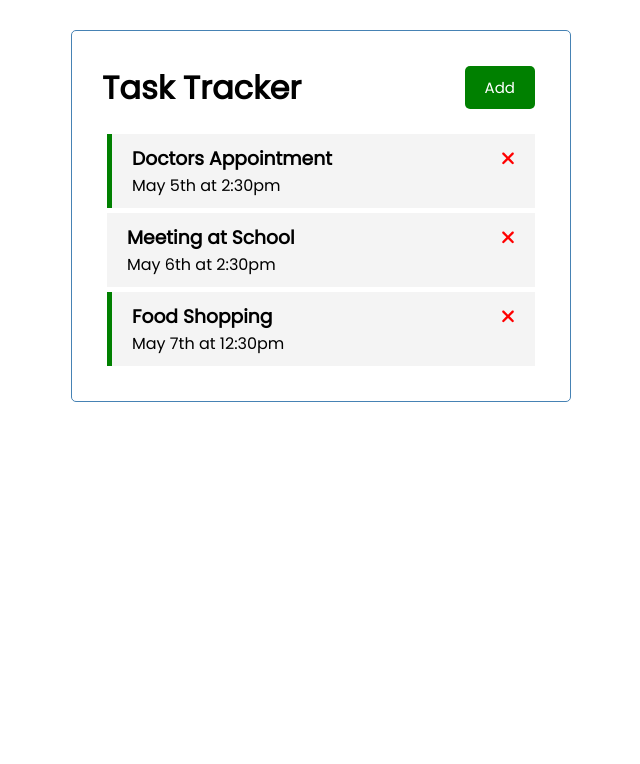
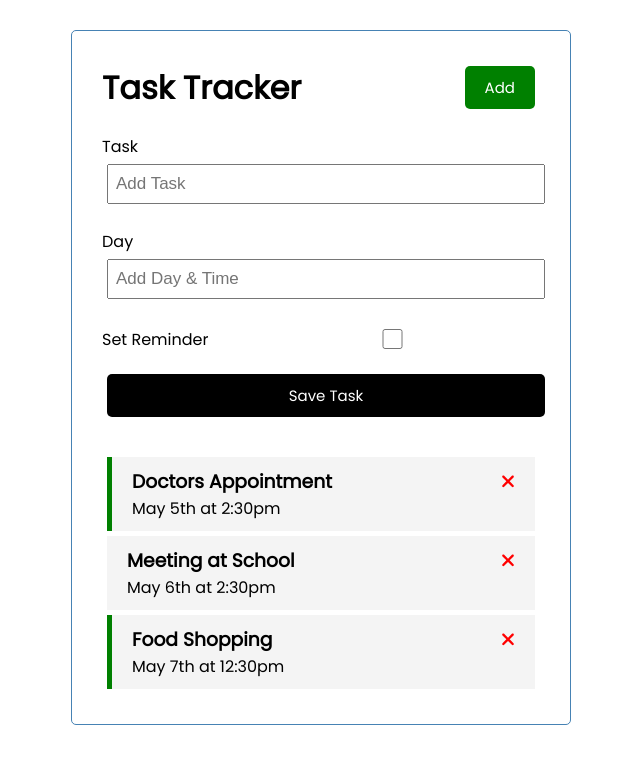
Before and after one commit to andyvo190998/angular-task-tracker, an Angular app: page / in a window 1280 px wide. Shown: the top 764 px of the page, without its empty margins (319-959 px from the left). Built offline with nearby package versions, Linux system fonts and the light colour scheme; data requests are answered from the project's data file.

Commit message:
feat: create form for add new task

```diff
--- a/src/app/app.component.ts
+++ b/src/app/app.component.ts
@@ -3,7 +3,6 @@
 import { RouterOutlet } from '@angular/router';
 import { HeaderComponent } from './components/header/header.component'
 import { TasksComponent } from './components/tasks/tasks.component';
-
 @Component({
   selector: 'app-root',
   standalone: true,
@@ -12,7 +11,6 @@
     HeaderComponent,
     ButtonComponent,
     TasksComponent,
-
   ],
   templateUrl: './app.component.html',
   styleUrl: './app.component.css'
--- /dev/null
+++ b/src/app/components/add-task/add-task.component.css
@@ -0,0 +1,3 @@
+.add-form {
+  margin-bottom: 40px;
+}
--- /dev/null
+++ b/src/app/components/add-task/add-task.component.html
@@ -0,0 +1,16 @@
+<form class='add-form'>
+    <div class="form-control">
+        <label for="text">Task</label>
+        <input type="text" name='text' [(ngModel)]="text" id='text' placeholder='Add Task'>
+    </div>
+    <div class="form-control">
+        <label for="day">Day</label>
+        <input type="text" name='day' [(ngModel)]="day" id='day' placeholder='Add Day & Time'>
+    </div>
+    <div class="form-control form-control-check">
+        <label for="reminder">Set Reminder</label>
+        <input type="checkbox" [(ngModel)]="reminder" name='reminder' id='reminder'>
+    </div>
+    {{ text }}
+    <input type="submit" value='Save Task' class='btn btn-block'>
+</form>
--- /dev/null
+++ b/src/app/components/add-task/add-task.component.ts
@@ -0,0 +1,19 @@
+import { Component } from '@angular/core';
+import { FormsModule } from '@angular/forms';
+
+@Component({
+  selector: 'app-add-task',
+  standalone: true,
+  imports: [FormsModule],
+  templateUrl: './add-task.component.html',
+  styleUrl: './add-task.component.css'
+})
+export class AddTaskComponent {
+  text: string = '';
+  day: string = '';
+  reminder: boolean = false
+
+  constructor() {}
+
+  ngOnInit(): void {}
+}
--- a/src/app/components/tasks/tasks.component.html
+++ b/src/app/components/tasks/tasks.component.html
@@ -1,3 +1,4 @@
+<app-add-task></app-add-task>
 <app-task-item
     (onDeleteTask)="deleteTask(task)"
     (onToggleTask)="toggleTask(task)"
--- a/src/app/components/tasks/tasks.component.ts
+++ b/src/app/components/tasks/tasks.component.ts
@@ -3,11 +3,12 @@
 import { CommonModule } from '@angular/common';
 import { TaskItemComponent } from '../task-item/task-item.component';
 import { TaskService } from '../../services/task.service';
+import { AddTaskComponent } from '../add-task/add-task.component';
 
 @Component({
   selector: 'app-tasks',
   standalone: true,
-  imports: [CommonModule, TaskItemComponent],
+  imports: [CommonModule, TaskItemComponent, AddTaskComponent],
   templateUrl: './tasks.component.html',
   styleUrl: './tasks.component.css'
 })
```
Also changed, not shown: 1 other file (tests, documents, lock files or other folders).
